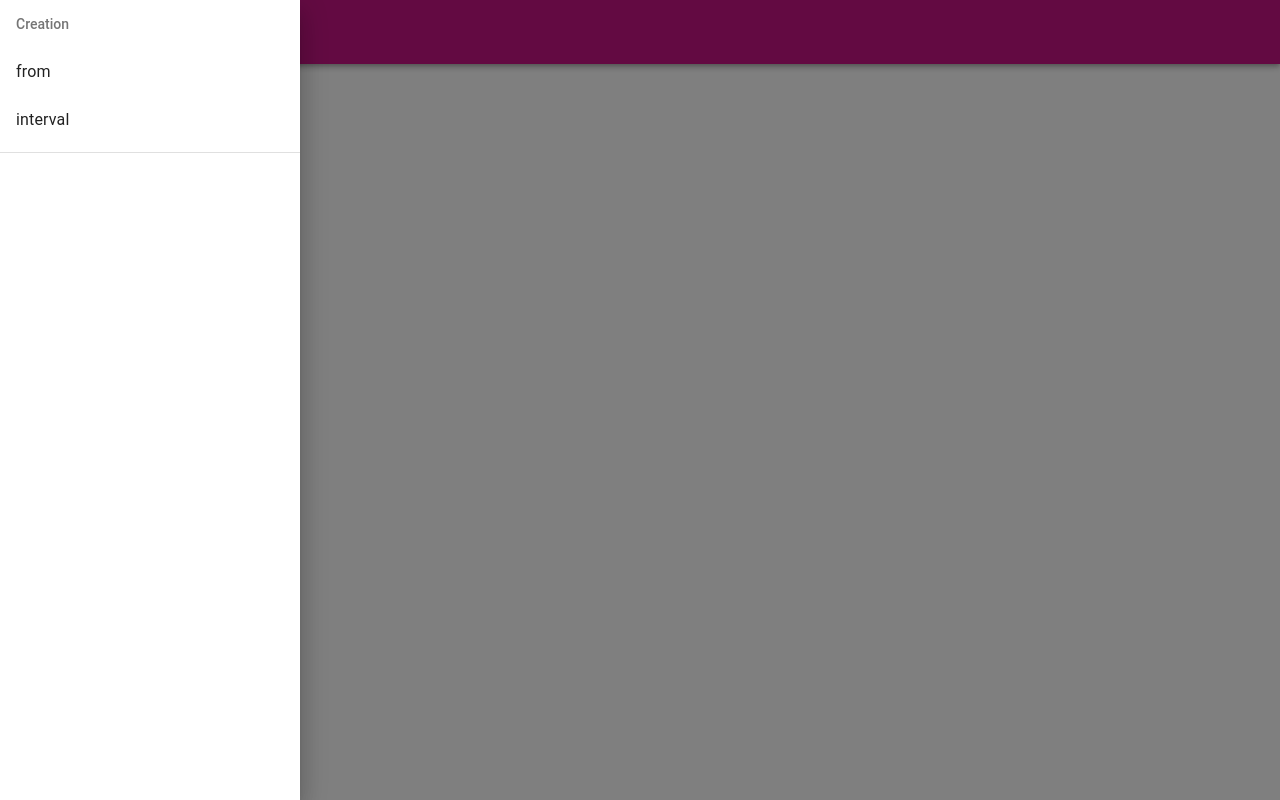
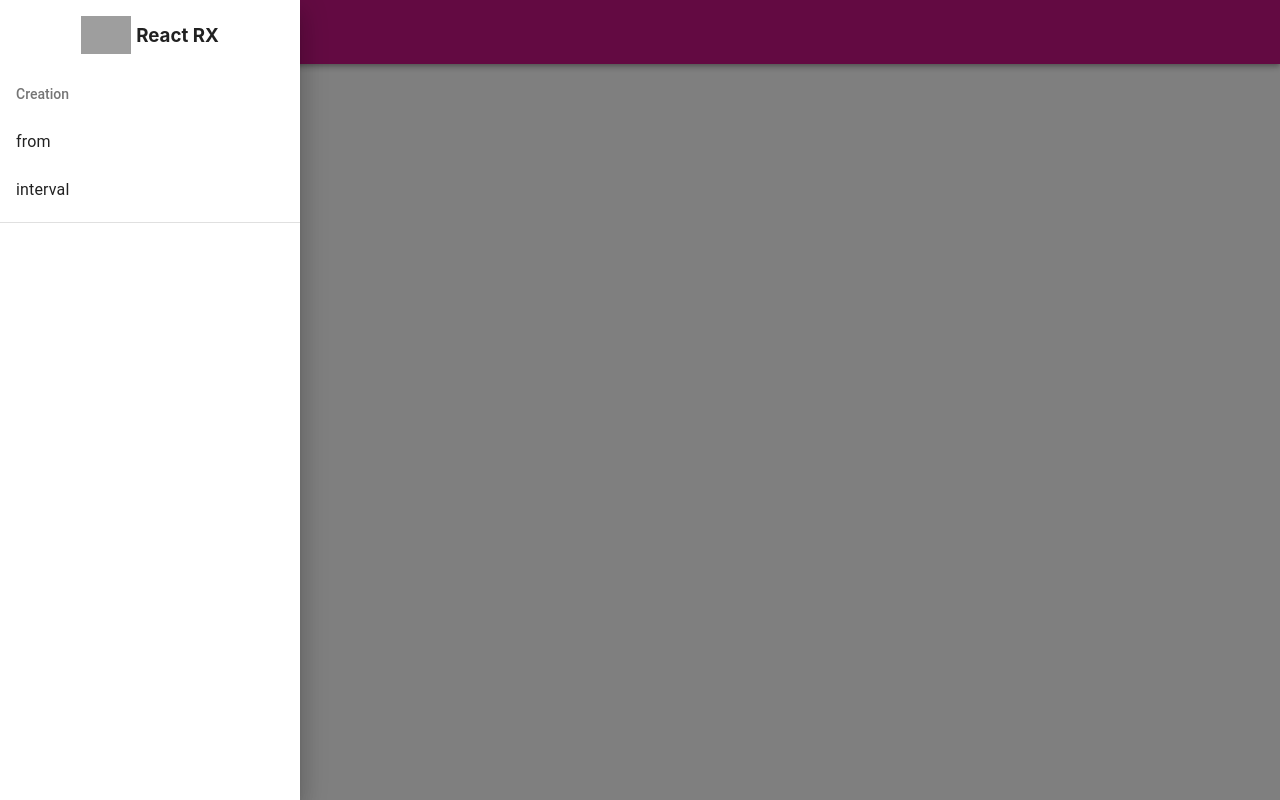
Before and after one commit to ayarhlaine/react-rx, a React (Create React App) app: page / in a window 1280 px wide. Both pictures are taken after a click on the button "menu". Built offline with nearby package versions, Linux system fonts and the light colour scheme; grey boxes are pictures that could not be loaded.

Commit message:
✨ Added Drawer Logo

```diff
--- a/src/Drawer/Drawer.css
+++ b/src/Drawer/Drawer.css
@@ -1,3 +1,17 @@
 .List{
     width: 300px;
 }
+.drawer__logo {
+    display: flex;
+    padding: 5px;
+    justify-content: center;
+    align-items: center;
+    cursor: pointer;
+}
+.drawer__logo>img{
+    width: 50px;
+    object-fit: contain;
+}
+.drawer__logo>h3{
+   margin-left: 5px;
+}
--- a/src/Drawer/Drawer.jsx
+++ b/src/Drawer/Drawer.jsx
@@ -9,6 +9,10 @@ import './Drawer.css';
 const Drawer = ({ toggle, toggleDrawer, onMenuSelect }) => {
     return (
         <DrawerMenu anchor={'left'} open={toggle} onClose={() => toggleDrawer(false)}>
+            <div className="drawer__logo" onClick={() => onMenuSelect('welcome')}>
+                <img src="https://gblobscdn.gitbook.com/spaces%2F-LwY_OXUQHvmdEoy0xNa%2Favatar.png?alt=media" alt="RX JS Logo"/>
+                <h3>{process.env.REACT_APP_WEBSITE_NAME}</h3>
+            </div>
             <List
             subheader={
                 <ListSubheader component="div" id="nested-list-subheader">
```
